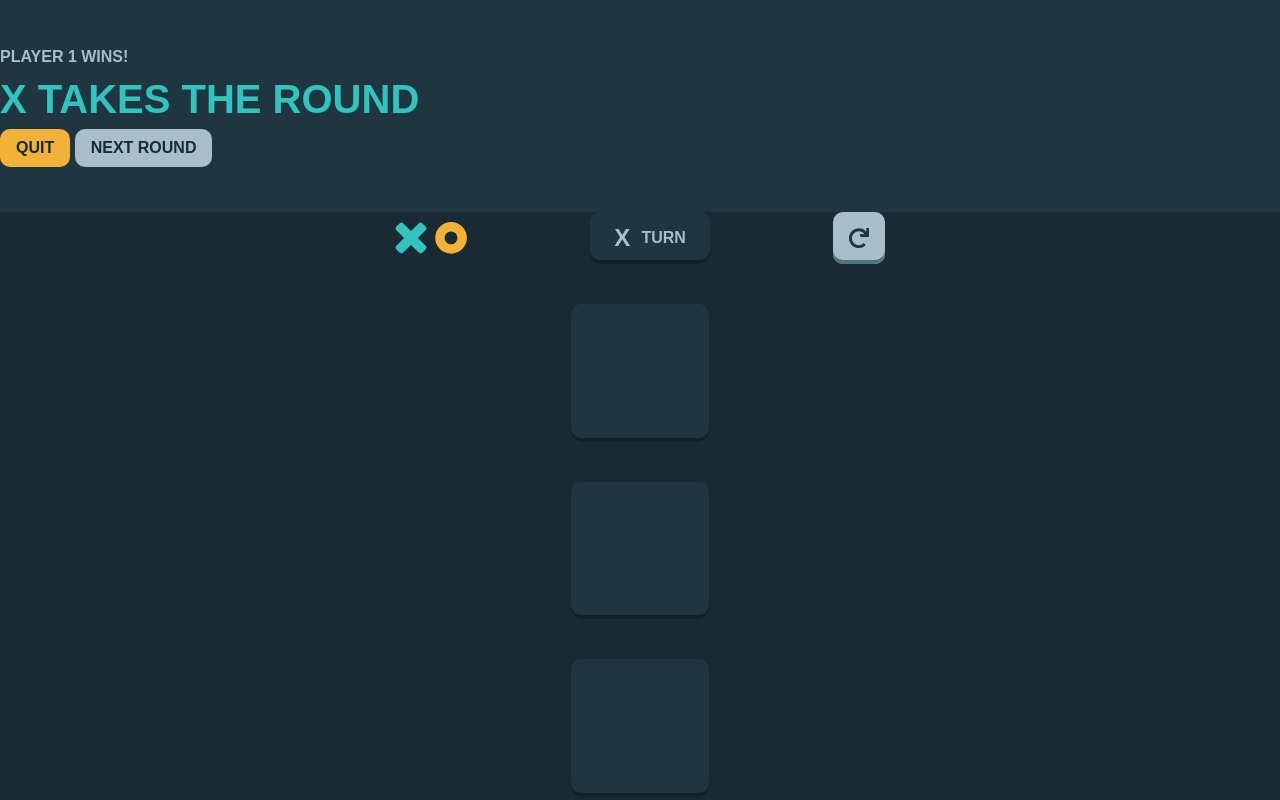
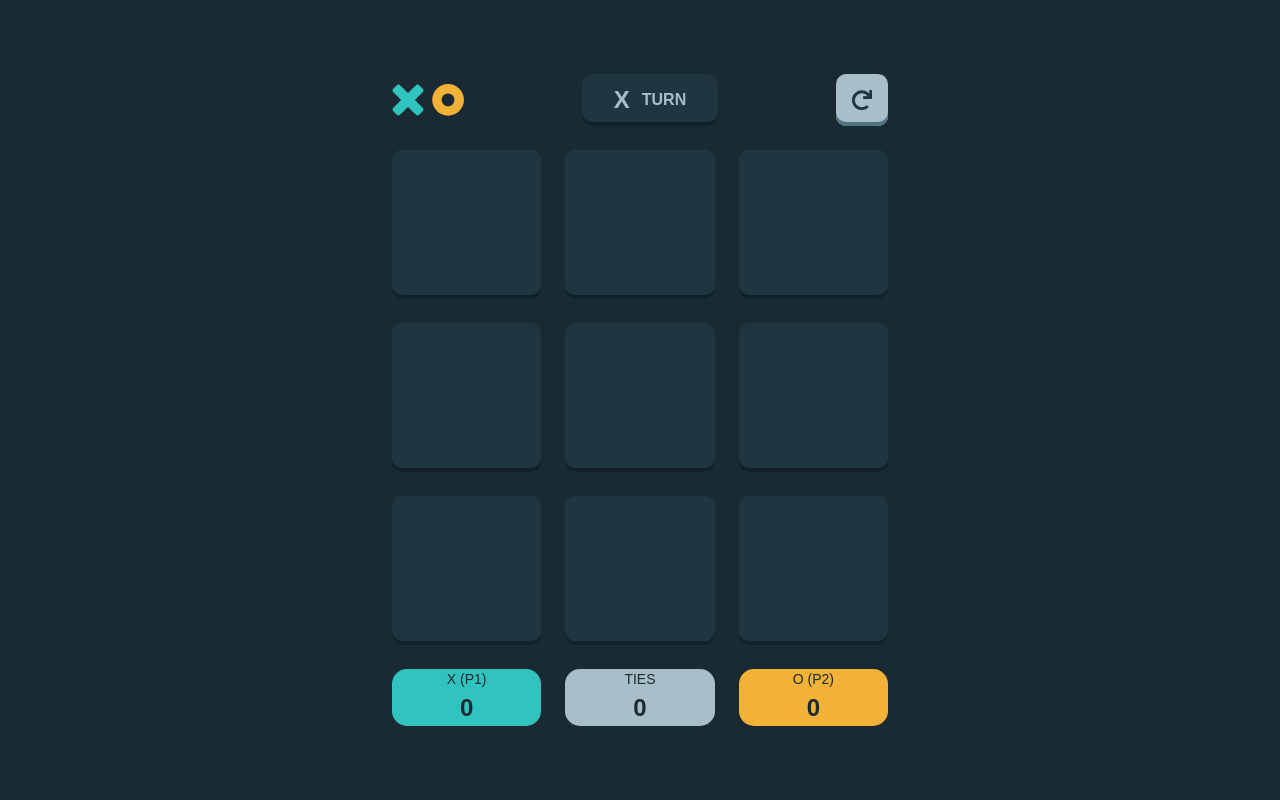
Before and after one commit to DusanR12/tic-tac-toe-app, a plain HTML site: page game-multiplayer.html in a window 1280 px wide. Shown: the top 800 px of the page. Drawn offline with Linux system fonts and the light colour scheme.

Commit message:
finishing css

```diff
--- a/game-multiplayer.html
+++ b/game-multiplayer.html
@@ -10,12 +10,12 @@
     <title>Document</title>
 </head>
 <body>
-    <section class="semi-dark-navy-bg vertical-p-700">
+    <section class="hero semi-dark-navy-bg vertical-p-700 text-align">
       <p class="heading-xs silver-clr">Player 1 wins!</p>
-      <h1 class="main-heading">X takes the round</h1>
+      <h1 class="main-heading m-top">X takes the round</h1>
       <div>
-        <button class="button-secondary-1 border-radius-200 p-300"><p class="heading-xs dark-navy-clr">Quit</p></button>
-        <button class="button-secondary-2 border-radius-200 p-300"><p class="heading-xs dark-navy-clr">Next round</p></button>
+        <button class="button-secondary-1 border-radius-200 p-300 m-top"><p class="heading-xs dark-navy-clr">Quit</p></button>
+        <button class="button-secondary-2 border-radius-200 p-300 m-top"><p class="heading-xs dark-navy-clr">Next round</p></button>
       </div>
     </section>
     <div class="container">
@@ -39,16 +39,16 @@
             <button class="game-square border-radius-200"></button>
             <button class="game-square border-radius-200"></button>
         </div>
-        <footer>
-          <div class="light-blue-bg border-radius-300">
+        <footer class="footer d-flex">
+          <div class="light-blue-bg border-radius-300 square-size-w text-align">
             <p class="body-text dark-navy-clr">x (p1)</p>
             <p class="heading-m dark-navy-clr">0</p>
           </div>
-          <div class="silver-bg border-radius-300">
+          <div class="silver-bg border-radius-300 square-size-w text-align">
             <p class="body-text dark-navy-clr">Ties</p>
             <p class="heading-m dark-navy-clr">0</p>
           </div>
-          <div class="light-yellow-bg border-radius-300">
+          <div class="light-yellow-bg border-radius-300 square-size-w text-align">
             <p class="body-text dark-navy-clr">o (p2)</p>
             <p class="heading-m dark-navy-clr">0</p>
           </div>
--- a/style.css
+++ b/style.css
@@ -2,7 +2,7 @@
 /* Font Variables */
     --ff: sans-serif;
     --fw900: bold;
-    --fs-xxl: 50px;
+    /* --fs-xxl: 50px; */
     --fs-h-l: 40px;
     --fs-h-m: 24px;
     --fs-h-s: 20px;
@@ -21,9 +21,13 @@
     --silver-hover: #dbe8ed;
 
 /* Spacing Variables */
-    --spacer-800: 4.3rem;
-    --spacer-400: 2.5rem;
-    --spacer-300: 1.5rem;
+    --spacer-400: 1.5rem;
+    --spacer-300: calc(var(--spacer-400) / 2);
+
+
+    --content-width: 31rem;
+    --square-size: calc((var(--content-width) - var(--spacer-400) * 2) / 3);
+
 }
 
 *, *::before, *::after {
@@ -51,6 +55,7 @@ picture {
 }
 
 body {
+    position: relative;
     font-family: var(--ff);
     background-color: var(--bg-color);
     min-height: 100vh;
@@ -61,11 +66,6 @@ body {
 button {
     border: none;
 }
-
-/* table {
-    margin: auto;
-    border-spacing: 8px;
-} */
 
 .container {
     display: grid;
@@ -78,12 +78,26 @@ button {
     display: flex;
     flex-direction: column;
     gap: var(--spacer-400);
-    min-width: 490px;
+    width: var(--content-width);
 }
 
 .header {
     justify-content: space-between;
     align-items: center;
+}
+
+.footer {
+    justify-content: space-between;
+    align-items: center;
+}
+
+.hero {
+    display: none;
+    width: 100%;
+    position: absolute;
+    top: 50%;
+    left: 50%;
+    transform: translate(-50%, -50%);
 }
 
 .player-pick-container {
@@ -98,18 +112,20 @@ button {
 
 .grid {
     display: grid;
-    justify-content: center;
+    justify-content: space-between;
     align-items: center;
+    grid-template-columns: repeat(3, 1fr);
+    grid-template-rows: repeat(3, 1fr);
     gap: var(--spacer-400);
 }
 
-.button-x {
+#button-x {
     width: 100%;
     justify-content: center;
     background-color: inherit;
 }
 
-.button-o {
+#button-o {
     width: 100%;
     justify-content: center;
     background-color: var(--silver);
@@ -136,6 +152,7 @@ button {
 
 .button-secondary-1 {
     background-color: var(--light-yellow);
+    margin-right: var(--spacer-300);
 
 }
 
@@ -150,26 +167,31 @@ button {
 }
 
 .game-square {
-   font-size: var(--fs-xxl);
+   display: flex;
+   justify-content: center;
+   align-items: center;
+   font-size: calc(var(--square-size) / 2);
    background-color: var(--semi-dark-navy);
    box-shadow: 0px -4px 0px 0px #10212A inset;
-    padding: var(--spacer-800);
+   width: var(--square-size);
+   height: var(--square-size);
+   padding: 0;
 }
 
 .turn-text {
-   justify-content:space-between;
+   justify-content: space-between;
    align-items: center;
-   gap: calc(var(--spacer-300) - .8rem);
+   gap: var(--spacer-300);
    box-shadow: 0px -4px 0px 0px #10212A inset;
 }
 
 /* States */
-.button-x:hover {
+#button-x:hover {
     background-color: var(--dark-navy-button-hover);
     cursor: pointer;
 }
 
-.button-o:hover {
+#button-o:hover {
     background-color: var(--silver-hover);
     cursor: pointer;
 }
--- a/tic-tac-toe.js
+++ b/tic-tac-toe.js
@@ -16,7 +16,6 @@ const WIN_CONDITIONS = [
   const root = document.documentElement;
   const primaryColor = getComputedStyle(root).getPropertyValue('--light-blue');
   const secondaryColor = getComputedStyle(root).getPropertyValue('--light-yellow');
-  const dynamicHeader = document.getElementById('game-heading');
   const gameSquares = document.querySelectorAll('.game-square');
   const restartButton = document.getElementById('restart-button');
 
@@ -44,11 +43,9 @@ const WIN_CONDITIONS = [
       dynamicHeader.textContent = `Player ${currentPlayer} Won!`;
       endGame();
     } else if (movesTaken >= BOARD_WIDTH * BOARD_WIDTH) {
-      dynamicHeader.textContent = 'Tie Game!';
-      restartButton.style.display = 'block';
+      endGame();
     } else {
       currentPlayer = currentPlayer === 1 ? 2 : 1;
-      setCurrentPlayerHeader();
     }
   }
 
@@ -68,10 +65,6 @@ const WIN_CONDITIONS = [
     });
   }
 
-  function setCurrentPlayerHeader() {
-    dynamicHeader.textContent = `Player ${currentPlayer}'s Turn`;
-  }
-
   function restartGame() {
     currentPlayer = 1;
     movesTaken = 0;
--- a/utility.css
+++ b/utility.css
@@ -65,7 +65,7 @@
 }
 
 .p-400 {
-    padding: 8px 24px;
+    padding: 8px 32px;
 }
 
 .p-300 {
@@ -81,7 +81,11 @@
 }
 
 .m-top {
-    margin-top: var(--spacer-300);
+    margin-top: var(--spacer-400);
+}
+
+.square-size-w {
+    width: var(--square-size);
 }
 
 /* Layout */
```
Also changed, not shown: index.html (+2 -2 lines).
